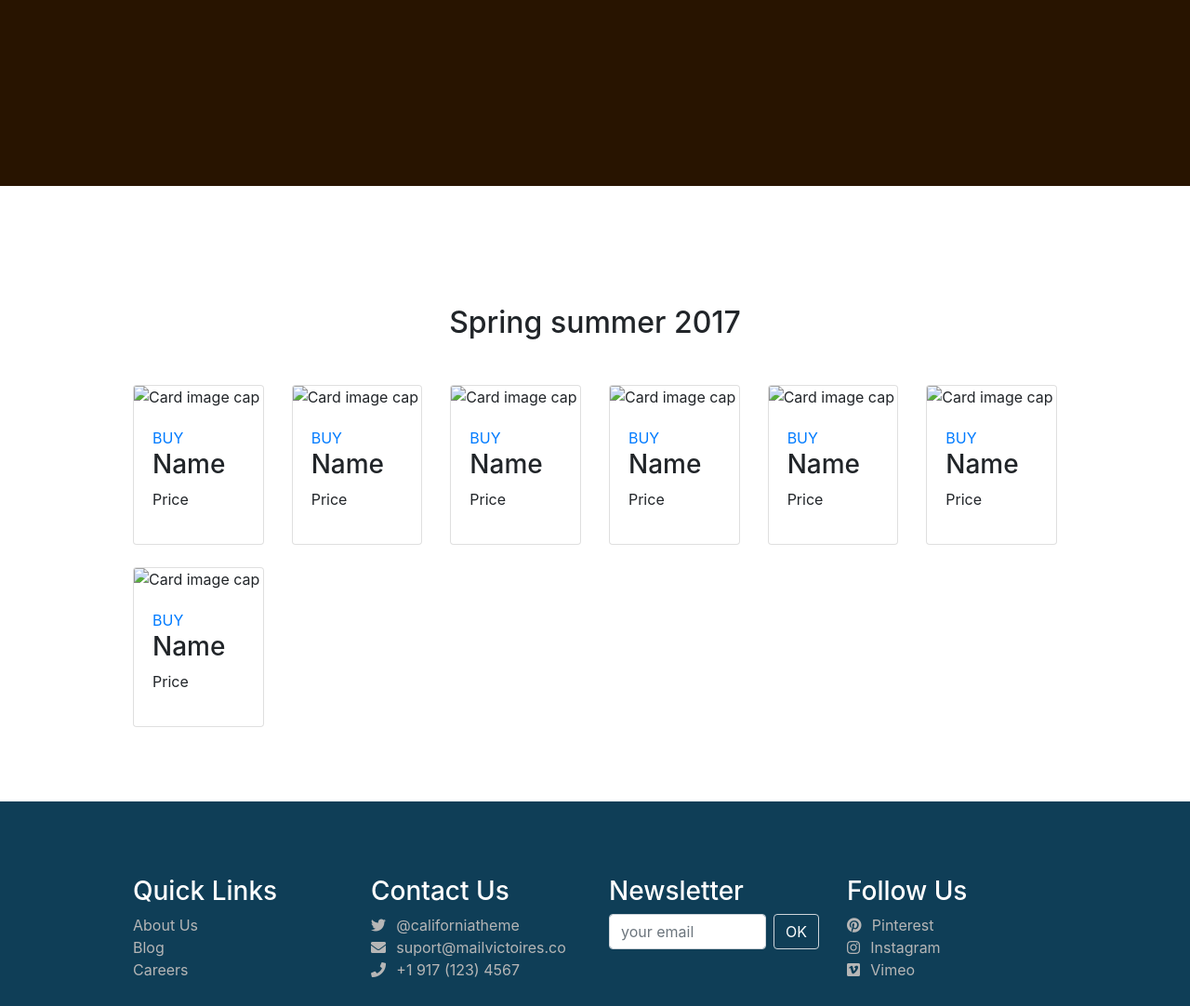
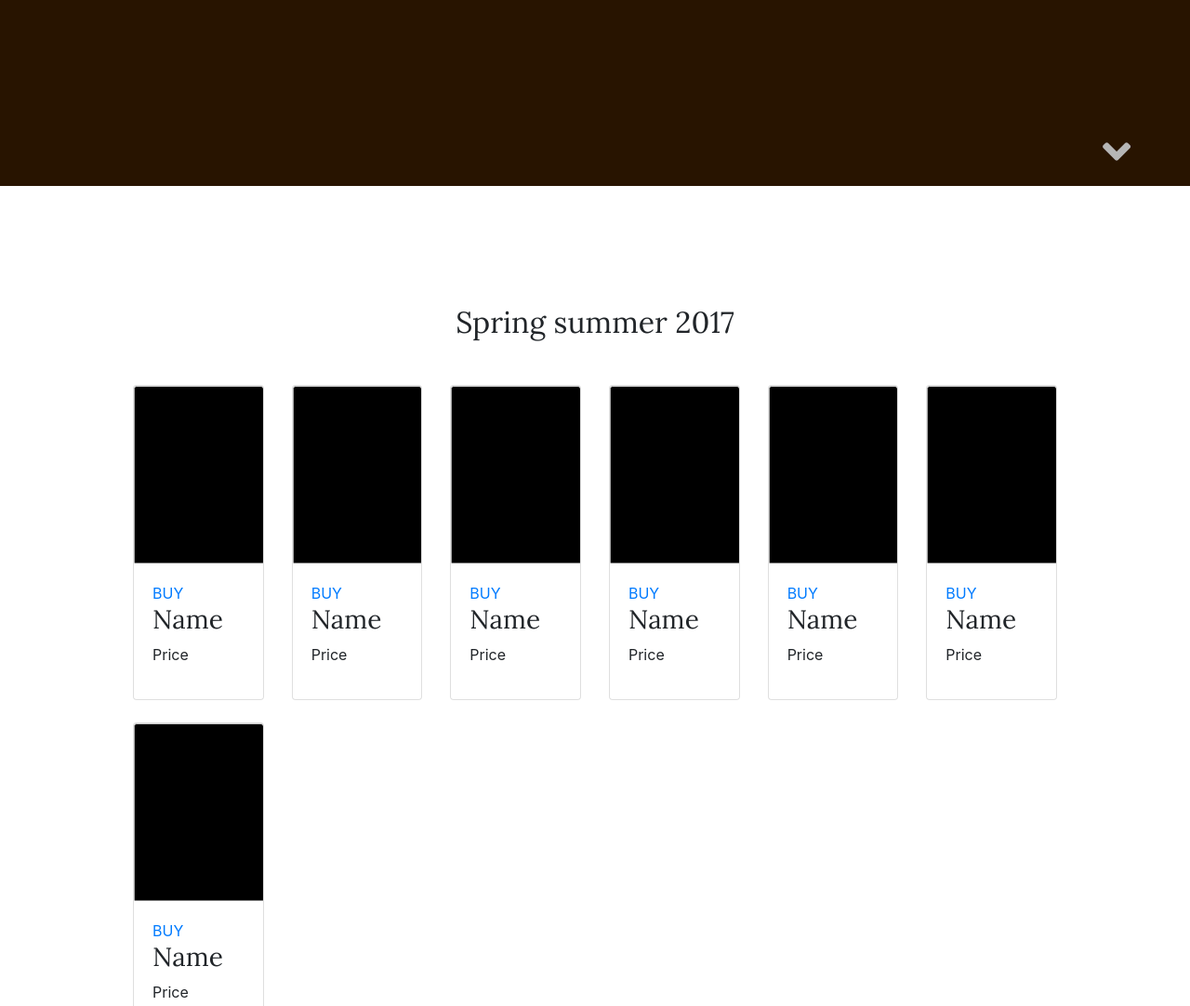
Before and after one commit to prunieres/challenge_scss, a website: page index.html in a window 1280 px wide. Shown: the part 520-1602 px from the top of the page at 93% size. Drawn offline with nearby package versions, Linux system fonts and the light colour scheme.

Commit message:
grid amelioration

```diff
--- a/css/scss/style.scss
+++ b/css/scss/style.scss
@@ -6,6 +6,17 @@ header{
     button{
         background-color: $btnColor1;
     }
+}
+.chevron {
+	position: absolute;
+	bottom: 10%;
+	right: 5%;
+	font-size: 3rem;
+	color: $textLight;
+}
+
+h1, h2,h3{
+    font-family: 'Lora', serif;
 }
 footer {
     background-color: $bgColor2;
--- a/index.html
+++ b/index.html
@@ -10,6 +10,7 @@
     <!-- bootstrap-->
     <link rel="stylesheet" href="node_modules/bootstrap/dist/css/bootstrap.min.css">
     <!-- My css -->
+    <link href="https://fonts.googleapis.com/css?family=Lora" rel="stylesheet">
     <link rel="stylesheet" href="css/style.css" />
     <!-- chome line -->
     <meta name="viewport" content="width=device-width, user-scalable=no">
@@ -46,9 +47,9 @@
         <div class="container-fluid">
             <h2 class="m-5 text-center">Spring summer 2017</h2>
             <div class="row">
-                <div class="col-sm-6 col-md-2">
+                <div class="col-sm-6 col-md-4 col-xl-2">
                     <div class="card mb-4">
-                        <img class="card-img-top" src=".../100px180/" alt="Card image cap">
+                        <img class="card-img-top" src="img/img1.png" alt="Card image cap">
                         <div class="card-body">
                             <a href="#" class="card-title">BUY</a>
                             <h3>Name</h3>
@@ -59,9 +60,9 @@
                     </div>
                 </div>
                 <!-- col 1            -->
-                <div class="col-sm-6 col-md-2">
+                <div class="col-sm-6 col-md-4 col-xl-2">
                     <div class="card">
-                        <img class="card-img-top" src=".../100px180/" alt="Card image cap">
+                        <img class="card-img-top" src="img/img1.png" alt="Card image cap">
                         <div class="card-body">
                             <a href="#" class="card-title">BUY</a>
                             <h3>Name</h3>
@@ -72,9 +73,9 @@
                     </div>
                 </div>
                 <!-- col2             -->
-                <div class="col-sm-6 col-md-2">
+                <div class="col-sm-6 col-md-4 col-xl-2">
                     <div class="card">
-                        <img class="card-img-top" src=".../100px180/" alt="Card image cap">
+                        <img class="card-img-top" src="img/img1.png" alt="Card image cap">
                         <div class="card-body">
                             <a href="#" class="card-title">BUY</a>
                             <h3>Name</h3>
@@ -85,9 +86,9 @@
                     </div>
                 </div>
                 <!-- col3             -->
-                <div class="col-sm-6 col-md-2">
+                <div class="col-sm-6 col-md-4 col-xl-2">
                     <div class="card">
-                        <img class="card-img-top" src=".../100px180/" alt="Card image cap">
+                        <img class="card-img-top" src="img/img1.png" alt="Card image cap">
                         <div class="card-body">
                             <a href="#" class="card-title">BUY</a>
                             <h3>Name</h3>
@@ -98,9 +99,9 @@
                     </div>
                 </div>
                 <!-- col   4          -->
-                <div class="col-sm-6 col-md-2">
+                <div class="col-sm-6 col-md-4 col-xl-2">
                     <div class="card">
-                        <img class="card-img-top" src=".../100px180/" alt="Card image cap">
+                        <img class="card-img-top" src="img/img1.png" alt="Card image cap">
                         <div class="card-body">
                             <a href="#" class="card-title">BUY</a>
                             <h3>Name</h3>
@@ -111,9 +112,9 @@
                     </div>
                 </div>
                 <!-- col    5         -->
-                <div class="col-sm-6 col-md-2">
+                <div class="col-sm-6 col-md-4 col-xl-2">
                     <div class="card">
-                        <img class="card-img-top" src=".../100px180/" alt="Card image cap">
+                        <img class="card-img-top" src="img/img1.png" alt="Card image cap">
                         <div class="card-body">
                             <a href="#" class="card-title">BUY</a>
                             <h3>Name</h3>
@@ -124,9 +125,9 @@
                     </div>
                 </div>
                 <!-- col   6          -->
-                <div class="col-sm-6 col-md-2">
+                <div class="col-sm-6 col-md-4 col-xl-2">
                     <div class="card">
-                        <img class="card-img-top" src=".../100px180/" alt="Card image cap">
+                        <img class="card-img-top" src="img/img1.png" alt="Card image cap">
                         <div class="card-body">
                             <a href="#" class="card-title">BUY</a>
                             <h3>Name</h3>
```
Also changed, not shown: css/style.css, img/img1.png (added), 1 other file.
